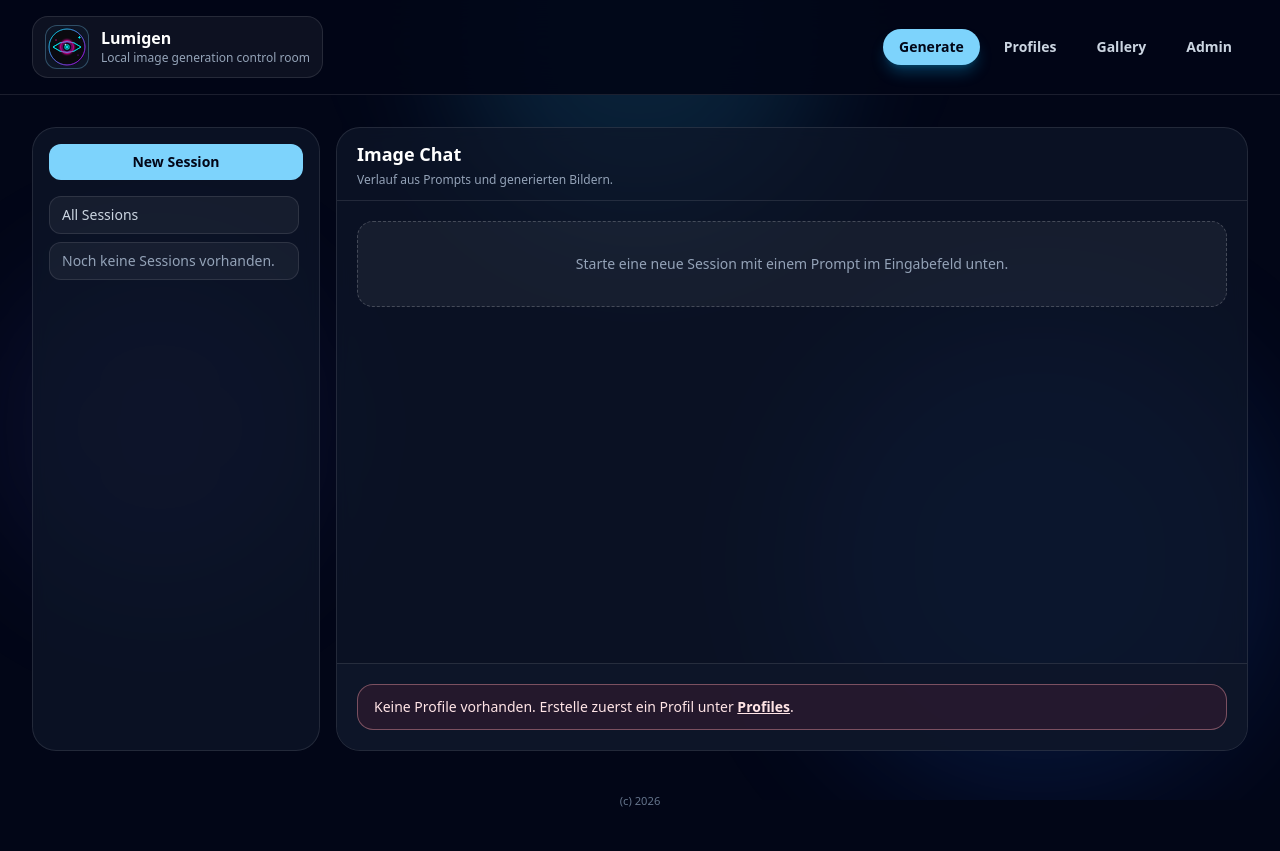
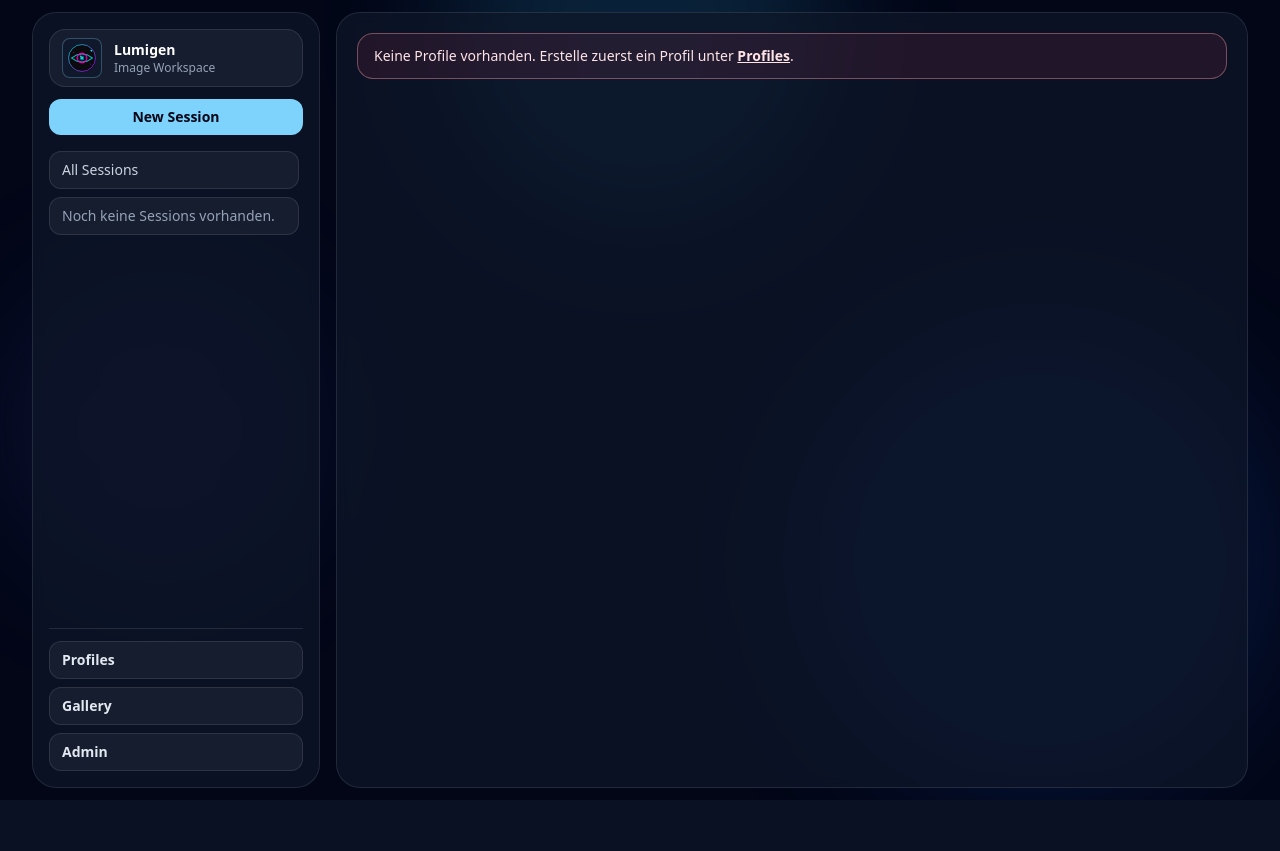
Before and after one commit to jschm42/lumigen, a FastAPI app: page / in a window 1280 px wide. After the commit the page ends 800 px from the top, so only its background shows below. Run offline with FastAPI, Linux system fonts and the light colour scheme; data that the repository does not hold is empty; some libraries are stand-ins or nearby versions.

Commit message:
feat: update layout and generation page with improved styling and conditional header/footer visibility

```diff
--- a/app/main.py
+++ b/app/main.py
@@ -329,6 +329,8 @@ def generate_page(
             "conversation_generations": conversation_generations,
             "session_items": session_items,
             "active_conversation": active_conversation,
+            "hide_footer": True,
+            "hide_header": True,
             "enhancement_ready": bool(
                 enhancement_config and enhancement_config.api_key_encrypted
             ),
--- a/app/web/templates/generate.html
+++ b/app/web/templates/generate.html
@@ -6,11 +6,18 @@
 {% set btn_primary = "inline-flex items-center justify-center rounded-xl bg-sky-300 px-4 py-2 text-sm font-semibold text-slate-950 transition hover:bg-sky-200 disabled:cursor-not-allowed disabled:opacity-50" %}
 {% set btn_secondary = "inline-flex items-center justify-center rounded-xl border border-white/20 bg-white/5 px-4 py-2 text-sm font-semibold text-slate-100 transition hover:border-sky-300/60 hover:bg-white/10 disabled:cursor-not-allowed disabled:opacity-50" %}
 
-<div class="grid min-h-[calc(100vh-11rem)] gap-4 lg:grid-cols-[18rem_minmax(0,1fr)]">
-  <aside class="{{ panel_class }} flex min-h-[32rem] flex-col p-4">
+<div class="grid h-[calc(100dvh-1.5rem)] min-h-[32rem] gap-4 overflow-hidden lg:grid-cols-[18rem_minmax(0,1fr)]">
+  <aside class="{{ panel_class }} flex h-full min-h-0 flex-col p-4">
+    <a href="/" class="mb-3 flex items-center gap-3 rounded-2xl border border-white/10 bg-white/5 px-3 py-2 transition hover:border-sky-300/50 hover:bg-white/10">
+      <img src="{{ url_for('static', path='favicon.svg') }}" alt="" class="h-10 w-10 rounded-lg border border-sky-300/30 bg-slate-900/70 p-1">
+      <span class="min-w-0">
+        <span class="block truncate text-sm font-semibold text-white">Lumigen</span>
+        <span class="block truncate text-xs text-slate-400">Image Workspace</span>
+      </span>
+    </a>
     <a href="/?conversation=new" class="{{ btn_primary }} w-full">New Session</a>
 
-    <div class="mt-4 space-y-2 overflow-y-auto pr-1">
+    <div class="mt-4 min-h-0 flex-1 space-y-2 overflow-y-auto pr-1">
       <a href="/?conversation=all" class="block rounded-xl border px-3 py-2 text-sm transition {% if active_conversation == 'all' %}border-sky-300/70 bg-sky-300/20 text-sky-100{% else %}border-white/10 bg-white/5 text-slate-300 hover:border-sky-300/50 hover:bg-white/10 hover:text-white{% endif %}">
         All Sessions
       </a>
@@ -23,15 +30,59 @@
         <p class="rounded-xl border border-white/10 bg-white/5 px-3 py-2 text-sm text-slate-400">Noch keine Sessions vorhanden.</p>
       {% endfor %}
     </div>
+
+    <nav class="mt-4 border-t border-white/10 pt-3">
+      <a href="/profiles" class="mb-2 block rounded-xl border border-white/10 bg-white/5 px-3 py-2 text-sm font-semibold text-slate-200 transition hover:border-sky-300/50 hover:bg-white/10">Profiles</a>
+      <a href="/gallery" class="mb-2 block rounded-xl border border-white/10 bg-white/5 px-3 py-2 text-sm font-semibold text-slate-200 transition hover:border-sky-300/50 hover:bg-white/10">Gallery</a>
+      <a href="/admin" class="block rounded-xl border border-white/10 bg-white/5 px-3 py-2 text-sm font-semibold text-slate-200 transition hover:border-sky-300/50 hover:bg-white/10">Admin</a>
+    </nav>
   </aside>
 
-  <section class="{{ panel_class }} flex min-h-[32rem] flex-col overflow-hidden">
-    <header class="border-b border-white/10 px-4 py-3 sm:px-5">
-      <h2 class="text-lg font-semibold text-white">Image Chat</h2>
-      <p class="mt-1 text-xs text-slate-400">Verlauf aus Prompts und generierten Bildern.</p>
-    </header>
+  <section class="{{ panel_class }} flex h-full min-h-0 flex-col overflow-hidden">
+    {% if not profiles %}
+      <div class="flex-1 p-5">
+        <div class="rounded-2xl border border-rose-300/40 bg-rose-500/10 px-4 py-3 text-sm text-rose-100">
+          Keine Profile vorhanden. Erstelle zuerst ein Profil unter <a href="/profiles" class="font-semibold underline">Profiles</a>.
+        </div>
+      </div>
+    {% else %}
+      <form
+        action="/generate"
+        hx-post="/generate"
+        hx-target="#chat-history"
+        hx-swap="beforeend"
+        hx-encoding="multipart/form-data"
+        hx-on::after-request="if(event.detail.successful){var prompt=this.querySelector('[name=prompt_user]');if(prompt){prompt.value='';prompt.focus();}var clearBtn=this.querySelector('[data-input-clear]');if(clearBtn){clearBtn.click();}}"
+        method="post"
+        enctype="multipart/form-data"
+        class="flex min-h-0 flex-1 flex-col"
+        data-generation-form
+      >
+        <input type="hidden" name="conversation" value="{{ active_conversation }}">
 
-    <div id="chat-history" class="flex-1 space-y-5 overflow-y-auto px-4 py-5 sm:px-5">
+        <div class="sticky top-0 z-20 border-b border-white/10 bg-slate-900/95 px-4 py-3 backdrop-blur sm:px-5">
+          <div class="flex flex-wrap items-end justify-between gap-2">
+            <div class="w-full max-w-sm">
+              <select id="profile_id" name="profile_id" data-generation-profile required aria-label="Profilauswahl" class="{{ input_class }}">
+                {% for profile in profiles %}
+                  <option
+                    value="{{ profile.id }}"
+                    data-model-config-id="{{ profile.model_config_id if profile.model_config_id is not none else '' }}"
+                    data-width="{{ profile.width if profile.width is not none else '' }}"
+                    data-height="{{ profile.height if profile.height is not none else '' }}"
+                    data-aspect-ratio="{{ profile.aspect_ratio if profile.aspect_ratio else '' }}"
+                    data-n-images="{{ profile.n_images if profile.n_images is not none else '' }}"
+                    data-seed="{{ profile.seed if profile.seed is not none else '' }}"
+                    data-negative-prompt="{{ profile.negative_prompt if profile.negative_prompt else '' }}"
+                  >{{ profile.name }} ({{ profile.provider }} / {{ profile.model }})</option>
+                {% endfor %}
+              </select>
+            </div>
+            <button type="button" class="{{ btn_secondary }}" data-enhance-prompt {% if not enhancement_ready %}disabled{% endif %}>Enhance</button>
+          </div>
+        </div>
+
+        <div id="chat-history" class="min-h-0 flex-1 space-y-5 overflow-y-auto px-4 py-5 sm:px-5">
           {% if error %}
             {% with error_message=error %}
               {% include "fragments/chat_error_item.html" %}
@@ -50,65 +101,26 @@
           {% endif %}
         </div>
 
-    <div class="border-t border-white/10 bg-slate-900/85 p-4 sm:p-5">
-      {% if not profiles %}
-        <div class="rounded-2xl border border-rose-300/40 bg-rose-500/10 px-4 py-3 text-sm text-rose-100">
-          Keine Profile vorhanden. Erstelle zuerst ein Profil unter <a href="/profiles" class="font-semibold underline">Profiles</a>.
-        </div>
-      {% else %}
-      <form
-        action="/generate"
-        hx-post="/generate"
-        hx-target="#chat-history"
-        hx-swap="beforeend"
-        hx-encoding="multipart/form-data"
-        hx-on::after-request="if(event.detail.successful){var prompt=this.querySelector('[name=prompt_user]');if(prompt){prompt.value='';prompt.focus();}var clearBtn=this.querySelector('[data-input-clear]');if(clearBtn){clearBtn.click();}}"
-        method="post"
-        enctype="multipart/form-data"
-        class="space-y-3"
-        data-generation-form
-      >
-        <input type="hidden" name="conversation" value="{{ active_conversation }}">
+        <div class="sticky bottom-0 z-20 border-t border-white/10 bg-gradient-to-t from-slate-950/95 via-slate-950/80 to-transparent px-3 pb-3 pt-2 sm:px-5">
+          <div class="mx-auto w-full max-w-4xl rounded-3xl border border-white/15 bg-slate-900/92 p-3 shadow-2xl shadow-slate-950/80 backdrop-blur-xl">
+            <input id="input_images" name="input_images" type="file" accept="image/*" multiple data-input-images class="sr-only">
 
-        <div class="grid gap-3 md:grid-cols-[minmax(0,1fr)_17rem]">
-          <textarea id="prompt_user" name="prompt_user" rows="3" required class="{{ textarea_class }}" placeholder="Beschreibe dein Bild..."></textarea>
-          <div>
-            <label for="profile_id" class="mb-1 block text-xs font-semibold uppercase tracking-wide text-slate-400">Profilauswahl</label>
-            <select id="profile_id" name="profile_id" data-generation-profile required class="{{ input_class }}">
-              {% for profile in profiles %}
-                <option
-                  value="{{ profile.id }}"
-                  data-model-config-id="{{ profile.model_config_id if profile.model_config_id is not none else '' }}"
-                  data-width="{{ profile.width if profile.width is not none else '' }}"
-                  data-height="{{ profile.height if profile.height is not none else '' }}"
-                  data-aspect-ratio="{{ profile.aspect_ratio if profile.aspect_ratio else '' }}"
-                  data-n-images="{{ profile.n_images if profile.n_images is not none else '' }}"
-                  data-seed="{{ profile.seed if profile.seed is not none else '' }}"
-                  data-negative-prompt="{{ profile.negative_prompt if profile.negative_prompt else '' }}"
-                >{{ profile.name }} ({{ profile.provider }} / {{ profile.model }})</option>
-              {% endfor %}
-            </select>
-          </div>
+            <div class="mb-2 min-h-[1.25rem]">
+              <div class="flex flex-wrap gap-2" data-input-preview aria-live="polite"></div>
             </div>
 
-        <div class="flex flex-wrap items-center justify-between gap-2">
-          <div class="flex flex-wrap items-center gap-2">
-            <button type="button" class="{{ btn_secondary }}" data-enhance-prompt {% if not enhancement_ready %}disabled{% endif %}>Enhance</button>
-            <button type="button" class="{{ btn_secondary }}" data-input-clear>Remove images</button>
-            <span class="text-xs text-slate-400">Input images (1-5)</span>
-          </div>
-          <button type="submit" class="{{ btn_primary }}">Generieren</button>
+            <div class="flex items-end gap-2">
+              <button type="button" class="inline-flex h-11 w-11 items-center justify-center rounded-2xl border border-white/20 bg-white/5 text-xl font-semibold text-slate-200 transition hover:border-sky-300/60 hover:bg-white/10" data-input-trigger aria-label="Bilder auswählen" title="Bilder auswählen">📎</button>
+              <button type="button" class="inline-flex h-11 w-11 items-center justify-center rounded-2xl border border-white/20 bg-white/5 text-xl font-semibold text-slate-200 transition hover:border-sky-300/60 hover:bg-white/10" data-advanced-toggle aria-expanded="false" aria-label="Zusatzoptionen">+</button>
+              <textarea id="prompt_user" name="prompt_user" rows="2" required class="{{ textarea_class }} min-h-[3rem] flex-1 resize-none border-0 bg-transparent px-2 py-2 focus:ring-0" placeholder="Beschreibe dein Bild..."></textarea>
+              <button type="button" class="inline-flex h-11 w-11 items-center justify-center rounded-2xl border border-white/20 bg-white/5 text-sm font-semibold text-slate-300 transition hover:border-rose-300/60 hover:bg-rose-500/20 hover:text-rose-100 disabled:opacity-40" data-input-clear title="Bilder entfernen">x</button>
+              <button type="submit" class="inline-flex h-11 w-11 items-center justify-center rounded-2xl bg-sky-300 text-xl font-bold text-slate-950 transition hover:bg-sky-200" title="Generieren">↑</button>
             </div>
 
-        <input id="input_images" name="input_images" type="file" accept="image/*" multiple data-input-images class="{{ input_class }} file:mr-4 file:rounded-lg file:border-0 file:bg-sky-300 file:px-3 file:py-1.5 file:text-sm file:font-semibold file:text-slate-950 hover:file:bg-sky-200">
-        <div class="flex flex-wrap gap-3" data-input-preview aria-live="polite"></div>
-
-        <details class="rounded-2xl border border-white/10 bg-slate-950/40 p-3">
-          <summary class="cursor-pointer text-sm font-semibold text-slate-200">Erweiterte Optionen</summary>
-          <div class="mt-3 space-y-4">
-            <div class="grid gap-3 md:grid-cols-3">
+            <div data-advanced-panel class="mt-3 hidden rounded-2xl border border-white/10 bg-slate-950/55 p-3">
+              <div class="grid gap-2 md:grid-cols-3">
                 <div>
-                <label for="dimension_preset" class="mb-1 block text-xs font-semibold uppercase tracking-wide text-slate-400">Dimension preset</label>
+                  <label for="dimension_preset" class="mb-1 block text-[11px] font-semibold uppercase tracking-wide text-slate-400">Preset</label>
                   <select id="dimension_preset" data-dimension-preset class="{{ input_class }}">
                     <option value="512x512">512 x 512</option>
                     <option value="768x768">768 x 768</option>
@@ -129,18 +141,18 @@
                   </select>
                 </div>
                 <div>
-                <label for="width" class="mb-1 block text-xs font-semibold uppercase tracking-wide text-slate-400">Width</label>
+                  <label for="width" class="mb-1 block text-[11px] font-semibold uppercase tracking-wide text-slate-400">Width</label>
                   <input id="width" type="text" name="width" inputmode="numeric" list="width-presets" placeholder="from profile" class="{{ input_class }}">
                 </div>
                 <div>
-                <label for="height" class="mb-1 block text-xs font-semibold uppercase tracking-wide text-slate-400">Height</label>
+                  <label for="height" class="mb-1 block text-[11px] font-semibold uppercase tracking-wide text-slate-400">Height</label>
                   <input id="height" type="text" name="height" inputmode="numeric" list="height-presets" placeholder="from profile" class="{{ input_class }}">
                 </div>
               </div>
 
-            <div class="grid gap-3 md:grid-cols-3">
+              <div class="mt-2 grid gap-2 md:grid-cols-3">
                 <div>
-                <label for="aspect_ratio_preset" class="mb-1 block text-xs font-semibold uppercase tracking-wide text-slate-400">Ratio preset</label>
+                  <label for="aspect_ratio_preset" class="mb-1 block text-[11px] font-semibold uppercase tracking-wide text-slate-400">Ratio preset</label>
                   <select id="aspect_ratio_preset" data-ratio-preset class="{{ input_class }}">
                     <option value="">Custom / from profile</option>
                     <option value="1:1">1:1</option>
@@ -154,25 +166,25 @@
                   </select>
                 </div>
                 <div>
-                <label for="aspect_ratio" class="mb-1 block text-xs font-semibold uppercase tracking-wide text-slate-400">Ratio</label>
+                  <label for="aspect_ratio" class="mb-1 block text-[11px] font-semibold uppercase tracking-wide text-slate-400">Ratio</label>
                   <input id="aspect_ratio" type="text" name="aspect_ratio" list="ratio-presets" placeholder="e.g. 16:9" class="{{ input_class }}">
                 </div>
                 <div>
-                <label for="n_images" class="mb-1 block text-xs font-semibold uppercase tracking-wide text-slate-400">Number of images</label>
+                  <label for="n_images" class="mb-1 block text-[11px] font-semibold uppercase tracking-wide text-slate-400">Images</label>
                   <input id="n_images" type="number" min="1" max="8" name="n_images" placeholder="from profile" class="{{ input_class }}">
                 </div>
               </div>
 
-            <div class="grid gap-3 md:grid-cols-2">
+              <div class="mt-2 grid gap-2 md:grid-cols-2">
                 <div>
-                <label for="seed" class="mb-1 block text-xs font-semibold uppercase tracking-wide text-slate-400">Seed</label>
+                  <label for="seed" class="mb-1 block text-[11px] font-semibold uppercase tracking-wide text-slate-400">Seed</label>
                   <div class="flex gap-2">
                     <input id="seed" type="number" name="seed" placeholder="from profile" class="{{ input_class }}">
                     <button type="button" class="{{ btn_secondary }} whitespace-nowrap" data-random-seed-btn data-seed-target="seed">Random</button>
                   </div>
                 </div>
                 <div>
-                <label for="gallery_folder_id" class="mb-1 block text-xs font-semibold uppercase tracking-wide text-slate-400">Target folder</label>
+                  <label for="gallery_folder_id" class="mb-1 block text-[11px] font-semibold uppercase tracking-wide text-slate-400">Target folder</label>
                   <select id="gallery_folder_id" name="gallery_folder_id" class="{{ input_class }}">
                     <option value="">Root</option>
                     {% for folder in gallery_folders %}
@@ -182,10 +194,10 @@
                 </div>
               </div>
 
-            <div class="rounded-xl border border-white/10 bg-slate-900/40 p-3">
+              <div class="mt-2 rounded-xl border border-white/10 bg-slate-900/40 p-2">
                 <label class="inline-flex items-center gap-2 text-sm font-semibold text-slate-200">
                   <input id="upscale_enable" type="checkbox" name="upscale_enable" data-upscale-enable {% if not upscale_ready %}disabled{% endif %}>
-                Upscale after generation
+                  Upscale
                 </label>
                 <select id="upscale_model" name="upscale_model" data-upscale-model {% if not upscale_ready %}disabled{% endif %} class="{{ input_class }} mt-2">
                   <option value="">Select model</option>
@@ -195,15 +207,14 @@
                 </select>
               </div>
 
-            <div>
+              <div class="mt-2">
                 <label class="inline-flex items-center gap-2 text-sm font-semibold text-slate-200">
                   <input id="override_negative_prompt" type="checkbox" name="override_negative_prompt">
                   Override negative prompt
                 </label>
-              <textarea name="negative_prompt" rows="3" placeholder="used only when checkbox is enabled" class="{{ textarea_class }} mt-2"></textarea>
+                <textarea name="negative_prompt" rows="2" placeholder="optional" class="{{ textarea_class }} mt-2"></textarea>
               </div>
             </div>
-        </details>
 
             <datalist id="width-presets">
               <option value="512"></option>
@@ -239,9 +250,10 @@
               <option value="2:3"></option>
               <option value="21:9"></option>
             </datalist>
+          </div>
+        </div>
       </form>
     {% endif %}
-    </div>
   </section>
 </div>
 
--- a/app/web/templates/layout.html
+++ b/app/web/templates/layout.html
@@ -15,36 +15,37 @@
         safelist: [
           "group",
           "relative",
-          "aspect-square",
-          "w-36",
+          "h-20",
+          "w-20",
           "overflow-hidden",
-          "rounded-2xl",
+          "rounded-xl",
           "border",
-          "border-white/10",
-          "bg-slate-900/90",
-          "shadow-lg",
+          "border-white/15",
+          "bg-slate-950/80",
+          "shadow-md",
           "shadow-slate-950/60",
           "ring-1",
           "ring-sky-300/25",
           "h-full",
           "w-full",
-          "object-contain",
+          "object-cover",
           "absolute",
-          "right-2",
-          "top-2",
+          "right-1",
+          "top-1",
           "inline-flex",
+          "h-5",
+          "w-5",
           "items-center",
+          "justify-center",
           "rounded-full",
-          "border-rose-300/60",
-          "bg-slate-950/80",
-          "px-2",
-          "py-1",
-          "text-xs",
-          "font-semibold",
-          "text-rose-200",
+          "border-white/35",
+          "bg-slate-900/90",
+          "text-[11px]",
+          "font-bold",
+          "text-white",
           "transition",
           "hover:border-rose-200",
-          "hover:text-rose-100",
+          "hover:bg-rose-500/80",
           "ring-2",
           "ring-sky-300",
           "border-sky-300/70"
@@ -84,6 +85,7 @@
     <div class="absolute left-0 top-1/3 h-80 w-80 rounded-full bg-indigo-500/10 blur-3xl"></div>
   </div>
 
+  {% if not hide_header %}
   <header class="sticky top-0 z-30 border-b border-white/10 bg-slate-950/90 backdrop-blur-xl">
     <div class="mx-auto flex w-full max-w-7xl flex-col gap-4 px-4 py-4 sm:px-6 lg:px-8 md:flex-row md:items-center md:justify-between">
       <a class="inline-flex items-center gap-3 rounded-2xl border border-white/10 bg-white/5 px-3 py-2 transition hover:border-sky-300/50 hover:bg-white/10" href="/">
@@ -160,14 +162,17 @@
       </nav>
     </div>
   </header>
+  {% endif %}
 
-  <main class="mx-auto w-full max-w-7xl space-y-6 px-4 py-8 sm:px-6 lg:px-8">
+  <main class="mx-auto w-full max-w-7xl {% if hide_header %}px-4 py-3 sm:px-6 lg:px-8{% else %}space-y-6 px-4 py-8 sm:px-6 lg:px-8{% endif %}">
     {% block content %}{% endblock %}
   </main>
 
+  {% if not hide_footer %}
   <footer class="mx-auto flex w-full max-w-7xl items-center justify-center px-4 pb-10 pt-2 text-sm text-slate-500 sm:px-6 lg:px-8">
     <small>(c) 2026</small>
   </footer>
+  {% endif %}
 
   <script>
     (function () {
@@ -288,11 +293,14 @@
         var inputImages = form.querySelector("[data-input-images]");
         var inputPreview = form.querySelector("[data-input-preview]");
         var inputClear = form.querySelector("[data-input-clear]");
+        var inputTrigger = form.querySelector("[data-input-trigger]");
         var inputFileState = [];
         var enhanceBtn = form.querySelector("[data-enhance-prompt]");
         var promptInput = form.querySelector("[name='prompt_user']");
         var upscaleEnable = form.querySelector("[data-upscale-enable]");
         var upscaleModel = form.querySelector("[data-upscale-model]");
+        var advancedToggle = form.querySelector("[data-advanced-toggle]");
+        var advancedPanel = form.querySelector("[data-advanced-panel]");
 
         function applyProfileDefaults() {
           var selected = profileSelect.options[profileSelect.selectedIndex];
@@ -378,18 +386,18 @@
           inputFileState.slice(0, 5).forEach(function (file, index) {
             var objectUrl = URL.createObjectURL(file);
             var wrapper = document.createElement("div");
-            wrapper.className = "group relative aspect-square w-36 overflow-hidden rounded-2xl border border-white/10 bg-slate-900/90 shadow-lg shadow-slate-950/60 ring-1 ring-sky-300/25";
+            wrapper.className = "group relative h-20 w-20 overflow-hidden rounded-xl border border-white/15 bg-slate-950/80 shadow-md shadow-slate-950/60 ring-1 ring-sky-300/25";
             var img = document.createElement("img");
             img.src = objectUrl;
             img.alt = file.name || "input image";
-            img.className = "h-full w-full object-contain";
+            img.className = "h-full w-full object-cover";
             img.addEventListener("load", function () {
               URL.revokeObjectURL(objectUrl);
             });
             var removeBtn = document.createElement("button");
             removeBtn.type = "button";
-            removeBtn.className = "absolute right-2 top-2 inline-flex items-center rounded-full border border-rose-300/60 bg-slate-950/80 px-2 py-1 text-xs font-semibold text-rose-200 transition hover:border-rose-200 hover:text-rose-100";
-            removeBtn.textContent = "Remove";
+            removeBtn.className = "absolute right-1 top-1 inline-flex h-5 w-5 items-center justify-center rounded-full border border-white/35 bg-slate-900/90 text-[11px] font-bold text-white transition hover:border-rose-200 hover:bg-rose-500/80";
+            removeBtn.textContent = "x";
             removeBtn.addEventListener("click", function () {
               inputFileState.splice(index, 1);
               syncInputFiles();
@@ -432,12 +440,31 @@
           renderInputPreviews();
         }
 
+        if (inputTrigger && inputImages) {
+          inputTrigger.addEventListener("click", function () {
+            inputImages.click();
+          });
+        }
+
         if (inputClear) {
           inputClear.addEventListener("click", function () {
             inputFileState = [];
             syncInputFiles();
             renderInputPreviews();
           });
+        }
+
+        if (advancedToggle && advancedPanel) {
+          function syncAdvancedState() {
+            var expanded = !advancedPanel.classList.contains("hidden");
+            advancedToggle.textContent = expanded ? "-" : "+";
+            advancedToggle.setAttribute("aria-expanded", expanded ? "true" : "false");
+          }
+          advancedToggle.addEventListener("click", function () {
+            advancedPanel.classList.toggle("hidden");
+            syncAdvancedState();
+          });
+          syncAdvancedState();
         }
 
         if (enhanceBtn && promptInput) {
```
Lines whose indentation alone changed are shown as unchanged.
